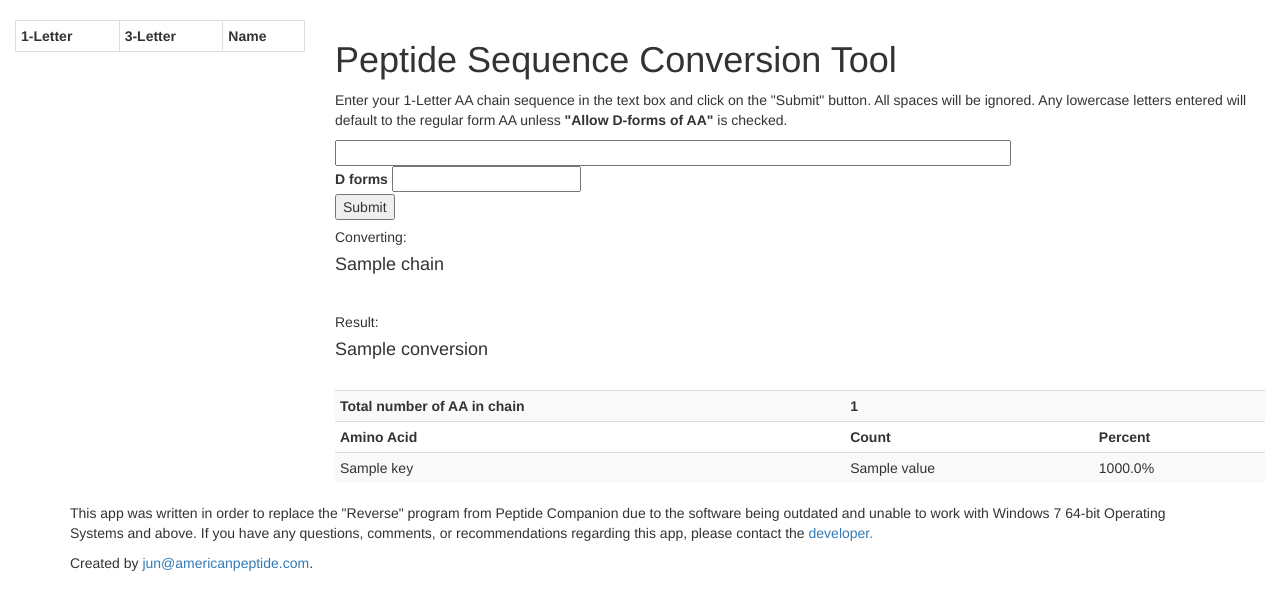
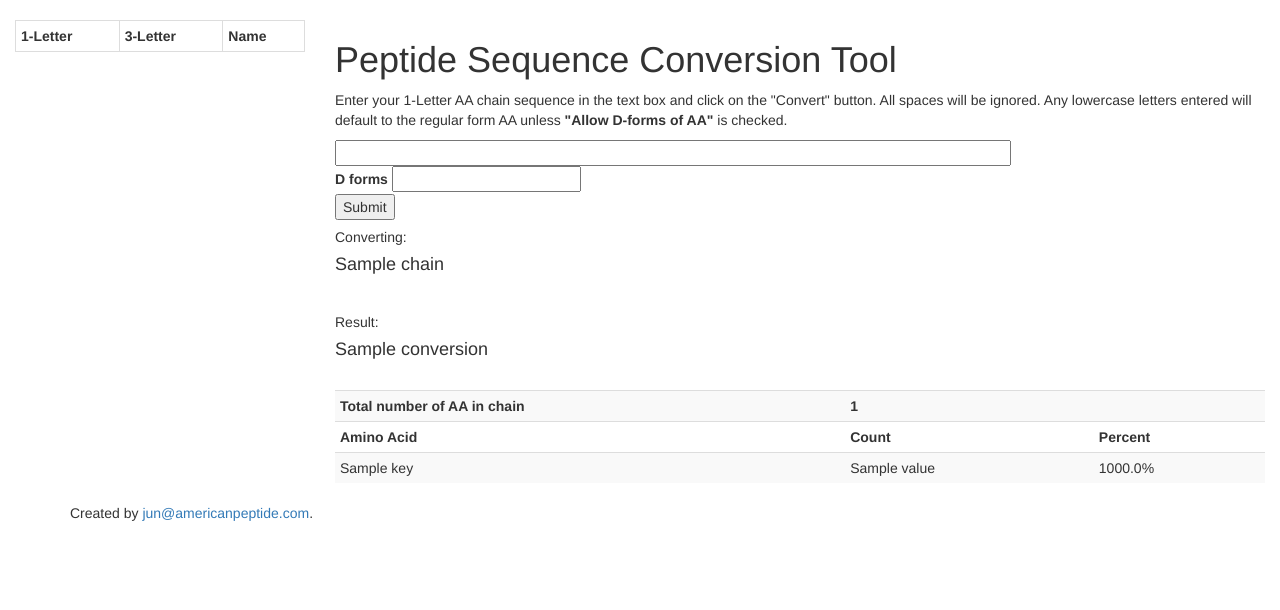
Before and after one commit to junclemente/peptools, a Python web app: template app/templates/index.html in a window 1280 px wide. Shown: the top 610 px of the page. Run offline with Jinja, Linux system fonts and the light colour scheme; the template is opened without the code that fills it: most values are stand-ins (such as "Sample title", 1, 10 or a date in 2020); form fields are guessed from the names that the template uses; lists and menus that the app fills with data are empty; some libraries are stand-ins or nearby versions.

Commit message:
Removed footer from index.html. will move to README file. added 'D-Cysteine' to be highlighted

```diff
--- a/app/templates/index.html
+++ b/app/templates/index.html
@@ -12,7 +12,7 @@
   <div class="row">
     <div class="col-md-9 col-md-push-3">
       <h1>Peptide Sequence Conversion Tool</h1>
-      <p>Enter your 1-Letter AA chain sequence in the text box and click on the "Submit" button. All spaces will be ignored. Any lowercase letters entered will default to the regular form AA unless <strong>"Allow D-forms of AA"</strong> is checked.</p>
+      <p>Enter your 1-Letter AA chain sequence in the text box and click on the "Convert" button. All spaces will be ignored. Any lowercase letters entered will default to the regular form AA unless <strong>"Allow D-forms of AA"</strong> is checked.</p>
 
         <form action="" method="post" name="convert1">
           {{ form.hidden_tag() }}
@@ -38,7 +38,7 @@
             <tr><th>Amino Acid</th><th>Count</th><th>Percent</th></tr>
           {% if result.aa_stats %}
           {% for key, value in result.aa_stats.iteritems() %}
-            {% if key == 'Cysteine' %}
+            {% if key == 'Cysteine' or key == 'D-Cysteine' %}
               <tr class="danger">
             {% else %}
               <tr>
@@ -74,13 +74,3 @@
 
 </div>
 {% endblock %}
-
-
-
-{% block footer %}
-
-  <p>This app was written in order to replace the "Reverse" program from Peptide Companion due to the software being outdated and unable to work with Windows 7 64-bit Operating Systems and above. If you have any questions, comments, or recommendations regarding this app, please contact the <a href="mailto:jun@americanpeptide.com?subject=Re:Peptide Seqence Conversion Tool">developer.</a></p>
-
-  {{ super () }}
-
-{% endblock %}
```
